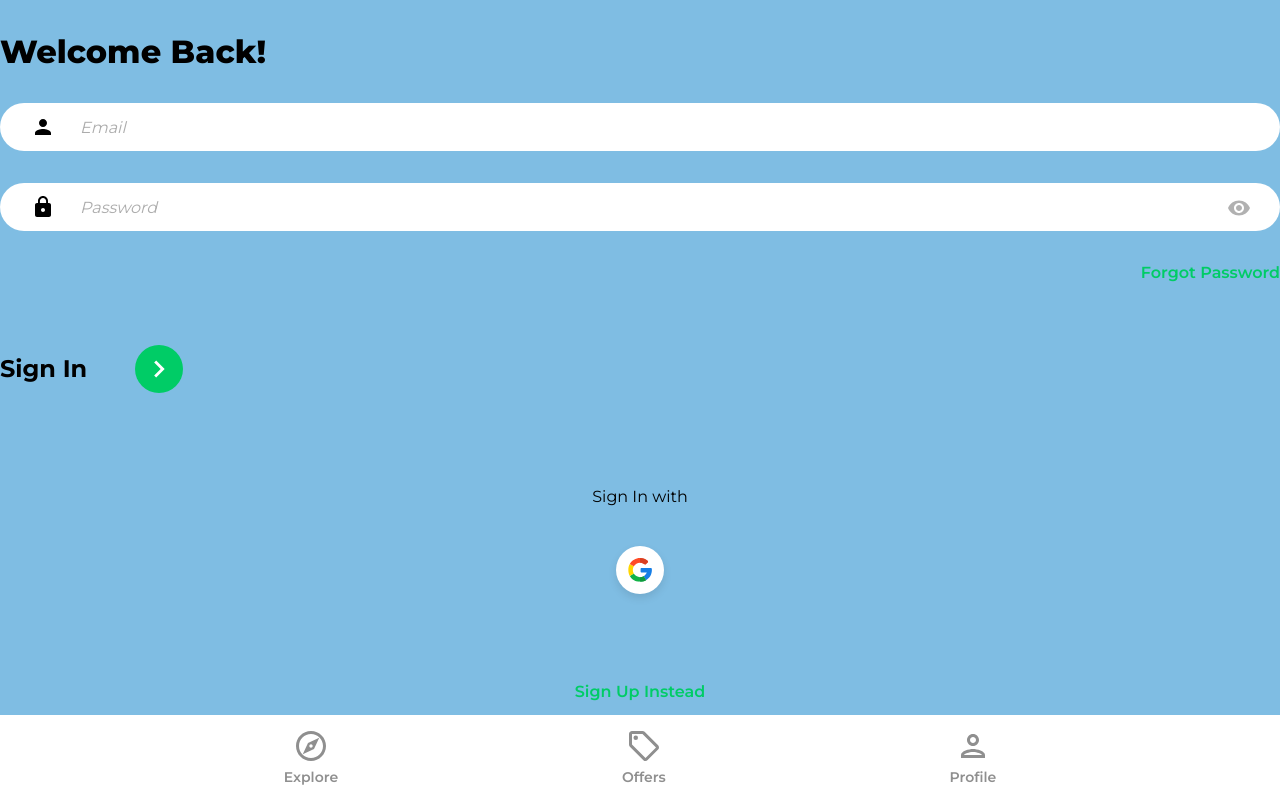
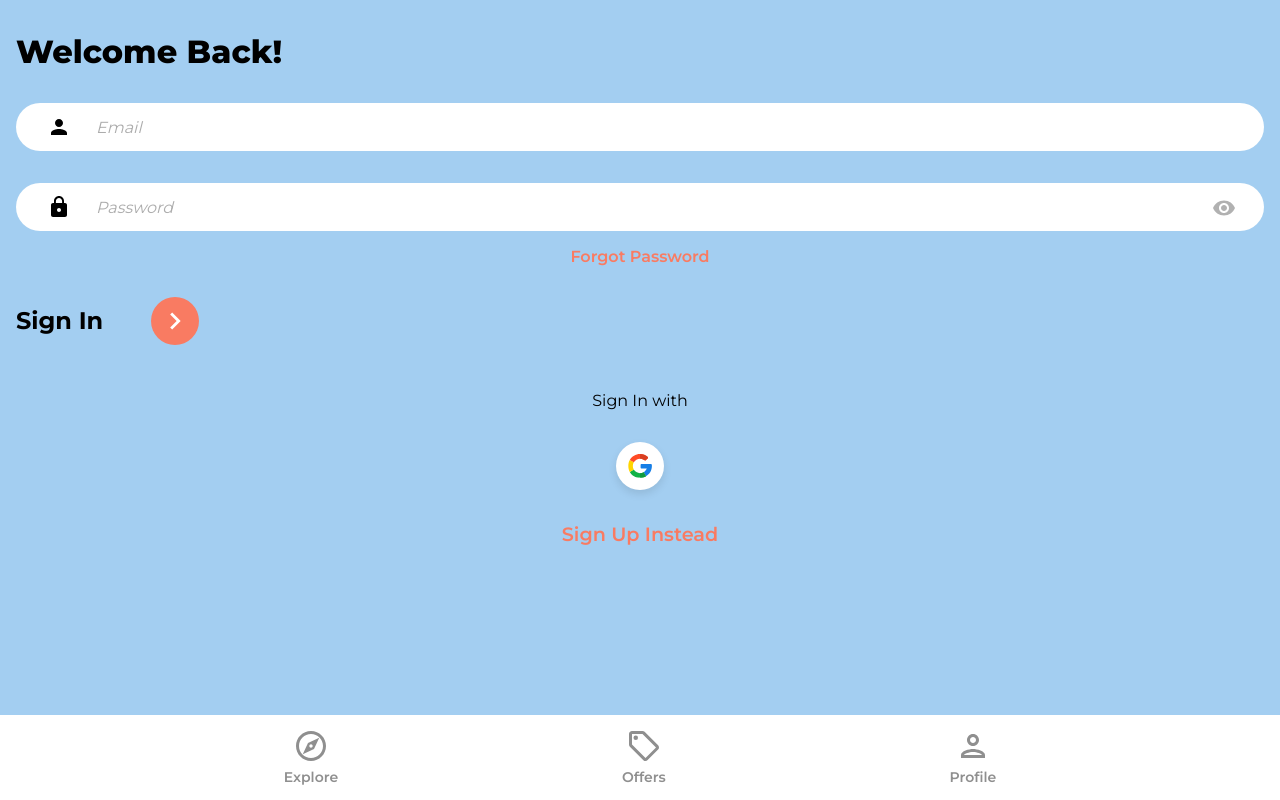
Before and after one commit to iancover/home-in, a React (Create React App) app: page /sign-in in a window 1280 px wide. Built offline with nearby package versions, Linux system fonts and the light colour scheme.

Commit message:
style: Update class names

```diff
--- a/src/components/ListingItem.jsx
+++ b/src/components/ListingItem.jsx
@@ -63,7 +63,7 @@ function ListingItem({ listing, id, onEdit, onDelete }) {
           {onDelete && (
             <DeleteIcon
               className='delete-icon'
-              fill='rgb(194, 110, 101)'
+              fill='rgb(50, 50, 50, .3)'
               onClick={() => onDelete(listing.id, listing.name)}
             />
           )}
@@ -71,7 +71,7 @@ function ListingItem({ listing, id, onEdit, onDelete }) {
           {onEdit && (
             <EditIcon
               className='edit-icon'
-              fill='rgba(50, 50, 50, .5)'
+              fill='rgba(50, 50, 50, .3)'
               onClick={() => onEdit(id)}
             />
           )}
--- a/src/components/OAuth.jsx
+++ b/src/components/OAuth.jsx
@@ -45,10 +45,10 @@ function OAuth() {
   };
 
   return (
-    <div className='social-login'>
+    <div className='oauth-login-div'>
       <p>Sign {location.pathname === '/sign-up' ? 'Up' : 'In'} with </p>
-      <button className='social-icon-div' onClick={onGoogleClick}>
-        <img src={googleIcon} alt='google' className='social-icon-img' />
+      <button className='oauth-login-btn' onClick={onGoogleClick}>
+        <img src={googleIcon} alt='google' className='oauth-login-img-icon' />
       </button>
     </div>
   );
--- a/src/index.css
+++ b/src/index.css
@@ -2,6 +2,15 @@
 
 * {
   box-sizing: border-box;
+}
+
+:root {
+  --black: #000;
+  --grey: #333;
+  --white: #fff;
+  --blue: #a3cef1;
+  --orange: #f97b62;
+  --green: #00cc66;
 }
 
 html::-webkit-scrollbar {
@@ -12,8 +21,7 @@ html::-webkit-scrollbar {
 body {
   margin: 0;
   font-family: 'Montserrat', sans-serif;
-  /* background-color: #93dda8; */
-  background-color: #7fbde3;
+  background-color: var(--blue);
 }
 
 li {
@@ -24,14 +32,6 @@ li {
   display: flex;
 }
 
-.imgs-info {
-  font-size: 0.9rem;
-  opacity: 0.75;
-}
-
-.lighter {
-  color: rgba(0, 0, 0, 0.4);
-}
 
 /*  HEADINGS  */
 
@@ -70,8 +70,8 @@ button {
   padding: 0.85rem 2rem;
   font-weight: 600;
   font-size: 1.25rem;
-  color: #ffffff;
-  background: #00cc66;
+  color: var(--white);
+  background-color: var(--orange);
   border-radius: 1rem;
   cursor: pointer;
 }
@@ -82,11 +82,12 @@ button {
   align-items: center;
   width: 80%;
   margin: 0 auto;
-  padding: 0.85rem 2rem;
+  padding: 0.8rem 2rem;
   font-weight: 600;
   font-size: 1.25rem;
-  color: #ffffff;
-  background: rgb(194, 110, 101);
+  color: var(--orange);
+  background-color: transparent;
+  border: 2px var(--orange) solid;
   border-radius: 1rem;
   cursor: pointer;
 }
@@ -94,25 +95,18 @@ button {
 a {
   text-decoration: none;
   display: block;
-  color: #000000;
+  color: var(--black);
 }
 
-.register-link {
-  margin-top: 4rem;
-  margin-bottom: 3rem;
-  text-align: center;
-  font-weight: 600;
-  color: #00cc66;
-}
-
-.link-copied {
+/* Listing.jsx */
+p.link-copied {
   position: fixed;
   top: 9%;
   right: 5%;
   z-index: 2;
   padding: 0.5rem 1rem;
   font-weight: 600;
-  background-color: #ffffff;
+  background-color: var(--white);
   border-radius: 1rem;
 }
 
@@ -130,7 +124,7 @@ a {
   font-family: 'Montserrat', sans-serif;
   font-size: 1rem;
   font-weight: 600;
-  color: #333;
+  color: var(--grey);
   background-color: rgba(255, 255, 255, 0.7);
   border-radius: 1rem;
   cursor: pointer;
@@ -138,7 +132,7 @@ a {
 
 .delete-icon {
   position: absolute;
-  top: 5%;
+  top: 70%;
   right: -5%;
   height: 25%;
   width: 25%;
@@ -147,7 +141,7 @@ a {
 
 .edit-icon {
   position: absolute;
-  top: 40%;
+  top: 10%;
   right: -3%;
   height: 20%;
   width: 20%;
@@ -166,7 +160,7 @@ a {
   padding: 0 3rem;
   font-family: 'Montserrat', sans-serif;
   font-size: 1rem;
-  background: #ffffff;
+  background: var(--white);
   border: none;
   border-radius: 3rem;
   box-shadow: rgba(0, 0, 0, 0.11);
@@ -181,19 +175,19 @@ textarea::placeholder {
 }
 
 .textarea {
-  height: 300px;
+  height: 200px;
   padding: 1rem 1.5rem;
   border-radius: 1rem;
 }
 
 .name-input {
   margin-bottom: 2rem;
-  background: url('./assets/svg/badgeIcon.svg') #ffffff 2.5% center no-repeat;
+  background: url('./assets/svg/badgeIcon.svg') var(--white) 2.5% center no-repeat;
 }
 
 .email-input {
   margin-bottom: 2rem;
-  background: url('./assets/svg/personIcon.svg') #ffffff 2.5% center no-repeat;
+  background: url('./assets/svg/personIcon.svg') var(--white) 2.5% center no-repeat;
 }
 
 .pwd-input-div {
@@ -201,8 +195,8 @@ textarea::placeholder {
 }
 
 .pwd-input {
-  margin-bottom: 2rem;
-  background: url('./assets/svg/lockIcon.svg') #ffffff 2.5% center no-repeat;
+  margin-bottom: 1rem;
+  background: url('./assets/svg/lockIcon.svg') var(--white) 2.5% center no-repeat;
 }
 
 .show-pwd {
@@ -223,9 +217,9 @@ textarea::placeholder {
 }
 
 .forgot-pwd-link {
-  text-align: right;
+  text-align: center;
   font-weight: 600;
-  color: #00cc66;
+  color: var(--orange);
   cursor: pointer;
 }
 
@@ -262,7 +256,7 @@ textarea::placeholder {
 .form-input-file,
 .form-btn-active {
   padding: 0.9rem 3rem;
-  background-color: #ffffff;
+  background-color: var(--white);
   font-weight: 600;
   border-radius: 1rem;
   font-size: 1rem;
@@ -273,8 +267,8 @@ textarea::placeholder {
 }
 
 .form-btn-active {
-  background-color: #00cc66;
-  color: #ffffff;
+  background-color: var(--orange);
+  color: var(--white);
 }
 
 .form-input,
@@ -321,9 +315,9 @@ textarea::placeholder {
 }
 
 .form-input-file::-webkit-file-upload-button {
-  background-color: #00cc66;
+  background-color: var(--orange);
   border: none;
-  color: #ffffff;
+  color: var(--white);
   font-weight: 600;
   padding: 0.5rem 0.75rem;
   border-radius: 1rem;
@@ -337,12 +331,12 @@ textarea::placeholder {
 .offers-pg,
 .profile-pg,
 .listing-pg,
-.contact-pg {
+.contact-pg,
+.sign-in-pg,
+.sign-up-pg,
+.create-listing-pg,
+.edit-listing-pg {
   margin: 1rem;
-}
-
-.offers-pg,
-.category-pg {
   margin-bottom: 10rem;
 }
 
@@ -393,8 +387,8 @@ textarea::placeholder {
   padding: 0.5rem;
   text-align: center;
   font-weight: 600;
-  color: #ffffff;
-  background-color: #000000;
+  color: var(--white);
+  background-color: var(--black);
   border-radius: 1rem;
   opacity: 0.7;
   cursor: pointer;
@@ -404,8 +398,8 @@ textarea::placeholder {
 
 .offer-badge {
   padding: 0.25rem 0.5rem;
-  background-color: #000000;
-  color: #ffffff;
+  background-color: var(--black);
+  color: var(--white);
   border-radius: 1rem;
   margin-left: 1rem;
   font-size: 0.8rem;
@@ -429,8 +423,8 @@ button.log-out {
   font-family: 'Montserrat', sans-serif;
   font-size: 1rem;
   font-weight: 600;
-  color: #ffffff;
-  background-color: #00cc66;
+  color: var(--white);
+  background-color: var(--orange);
   border-radius: 1rem;
   cursor: pointer;
 }
@@ -444,14 +438,14 @@ button.log-out {
 .profile-card {
   /* max-width: 500px; */
   padding: 1rem;
-  background-color: #ffffff;
+  background-color: var(--white);
   border-radius: 1rem;
   box-shadow: rgba(0, 0, 0, 0.2);
 }
 
 .profile-change-details {
   font-weight: 600;
-  color: #00cc66;
+  color: var(--orange);
   cursor: pointer;
 }
 
@@ -489,7 +483,7 @@ button.log-out {
   align-items: center;
   width: 3rem;
   height: 3rem;
-  color: #333;
+  color: var(--grey);
   background-color: rgba(255, 255, 255, 0.7);
   border-radius: 50%;
   cursor: pointer;
@@ -523,7 +517,7 @@ button.log-out {
   display: inline;
   margin-right: 1rem;
   padding: 0.25rem 0.5rem;
-  color: #ffffff;
+  color: var(--white);
   background-color: rgba(70, 73, 76, 0.8);
   border-radius: 2rem;
   font-weight: 600;
@@ -535,7 +529,7 @@ button.log-out {
   padding: 0.25rem 0.5rem;
   font-size: 0.8rem;
   font-weight: 600;
-  color: #ffffff;
+  color: var(--white);
   background-color: rgba(70, 73, 76, 0.8);
   border-radius: 1rem;
 }
@@ -576,7 +570,7 @@ button.log-out {
 }
 
 .swiper-pgn-bullet-active {
-  background-color: #ffffff !important;
+  background-color: var(--white) !important;
 }
 
 .swiper-slide-div {
@@ -599,7 +593,7 @@ button.log-out {
   max-width: 60%;
   font-size: 1.1rem;
   font-weight: 600;
-  color: #ffffff;
+  color: var(--white);
   background-color: rgba(0, 0, 0, 0.5);
   border-top-left-radius: 2px;
   border-bottom-left-radius: 2px;
@@ -612,8 +606,8 @@ button.log-out {
   max-width: 90%;
   padding: 0.25rem 0.5rem;
   font-weight: 600;
-  color: #000000;
-  background-color: #ffffff;
+  color: var(--black);
+  background-color: var(--white);
   border-radius: 1rem;
   opacity: 0.85;
 }
@@ -702,7 +696,7 @@ button.log-out {
 
 /*  CREATE & EDIT LISTING */
 
-.create-listing {
+.create-listing-link {
   display: flex;
   justify-content: space-between;
   align-items: center;
@@ -710,24 +704,33 @@ button.log-out {
   margin-top: 2rem;
   padding: 0.25rem 1rem;
   font-weight: 600;
-  background-color: #ffffff;
+  background-color: var(--white);
   border-radius: 1rem;
   box-shadow: rgba(0, 0, 0, 0.2);
 }
 
-.create-listing-btn {
-  margin-top: 3rem;
+.create-edit-listing-btn {
+  margin-top: 2rem;
+}
+
+.create-edit-cancel-btn {
+  margin-top: 2rem;
+}
+
+.sub-input-info {
+  font-size: 0.9rem;
+  opacity: 0.4;
 }
 
 /*  SIGN IN & SIGN OUT  */
 
 .sign-in-bar,
 .sign-up-bar {
-  margin-top: 3rem;
+  /* position: inherit; */
   display: flex;
-  justify-content: space-between;
+  margin-top: 1rem;
+  justify-content: space-around;
   align-items: center;
-  position: inherit;
 }
 
 .sign-in-btn,
@@ -737,12 +740,6 @@ button.log-out {
   cursor: pointer;
 }
 
-.sign-in-txt,
-.sign-up-txt {
-  font-size: 1.5rem;
-  font-weight: 700;
-}
-
 .sign-in-btn,
 .sign-up-btn {
   display: flex;
@@ -750,32 +747,51 @@ button.log-out {
   align-items: center;
   width: 3rem;
   height: 3rem;
-  background-color: #00cc66;
+  background-color: var(--orange);
   border-radius: 50%;
 }
 
-.social-login {
+.sign-in-txt,
+.sign-up-txt {
+  font-size: 1.5rem;
+  font-weight: 700;
+}
+
+.sign-instead-link {
+  margin-top: 1rem;
+  margin-bottom: 2rem;
+  text-align: center;
+  font-size: 1.2rem;
+  font-weight: 600;
+  /* color: #00CC66; */
+  color: var(--orange);
+}
+
+
+/*  OAUTH  */
+
+.oauth-login-div {
   display: flex;
   flex-direction: column;
   align-items: center;
-  margin-top: 4rem;
+  margin-top: 1rem;
 }
 
-.social-icon-div {
+.oauth-login-btn {
   display: flex;
   justify-content: center;
   align-items: center;
   padding: 0.75rem;
-  margin: 1.5rem;
+  margin: 1rem;
   width: 3rem;
   height: 3rem;
-  background-color: #ffffff;
+  background-color: var(--white);
   border-radius: 50%;
   box-shadow: 0 4px 8px 0 rgba(0, 0, 0, 0.1);
   cursor: pointer;
 }
 
-.social-icon-img {
+.oauth-login-img-icon {
   width: 100%;
 }
 
@@ -793,7 +809,7 @@ button.log-out {
   right: 0;
   z-index: 1000;
   height: 85px;
-  background-color: #ffffff;
+  background-color: var(--white);
 }
 
 .navbar-nav {
@@ -826,7 +842,7 @@ button.log-out {
 }
 
 .nav-list-item-name-active {
-  color: #2c2c2c;
+  color: var(--grey);
 }
 
 /*  LISTING ITEM  */
@@ -885,12 +901,12 @@ button.log-out {
 
 .list-item-price {
   display: flex;
+  align-items: center;
   margin-top: 0.5rem;
+  margin-bottom: 0;
   font-weight: 600;
   font-size: 1.1rem;
-  color: #00cc66;
-  margin-bottom: 0;
-  align-items: center;
+  color: var(--orange);
 }
 
 .list-item-info-div {
@@ -924,7 +940,7 @@ button.log-out {
   width: 64px;
   height: 64px;
   border: 8px solid;
-  border-color: #00cc66 transparent #00cc66 transparent;
+  border-color: var(--orange) transparent var(--orange) transparent;
   border-radius: 50%;
   animation: spin 1.2s linear infinite;
 }
@@ -941,7 +957,6 @@ button.log-out {
 
 /*  Inputs  */
 @media (min-width: 1100px) {
-  /* inputs */
   .input,
   .pwd-input,
   .email-input,
--- a/src/pages/Profile.jsx
+++ b/src/pages/Profile.jsx
@@ -175,7 +175,7 @@ function Profile() {
           </form>
         </div>
 
-        <Link to='/create-listing' className='create-listing'>
+        <Link to='/create-listing' className='create-listing-link'>
           <img src={homeIcon} alt='home' />
           <p>Sell or Rent your home</p>
           <img src={arrowRight} alt='arrow right' />
--- a/src/pages/SignIn.jsx
+++ b/src/pages/SignIn.jsx
@@ -55,7 +55,7 @@ function SignIn() {
 
   return (
     <>
-      <div className='pg-container'>
+      <div className='sign-in-pg'>
         <header>
           <p className='pg-heading-1'>Welcome Back!</p>
         </header>
@@ -103,7 +103,7 @@ function SignIn() {
         {/* Google OAuth */}
         <OAuth />
 
-        <Link to='/sign-up' className='register-link'>
+        <Link to='/sign-up' className='sign-instead-link'>
           Sign Up Instead
         </Link>
       </div>
--- a/src/pages/SignUp.jsx
+++ b/src/pages/SignUp.jsx
@@ -71,7 +71,7 @@ function SignUp() {
 
   return (
     <>
-      <div className='pg-container'>
+      <div className='sign-up-pg'>
         <header>
           <p className='pg-heading-1'>Welcome</p>
         </header>
@@ -124,7 +124,7 @@ function SignUp() {
         {/* Google OAuth btn */}
         <OAuth />
 
-        <Link to='/sign-in' className='register-link'>
+        <Link to='/sign-in' className='sign-instead-link'>
           Sign In Instead
         </Link>
       </div>
```
Also changed, not shown: src/pages/CreateListing.jsx (+4 -4 lines), src/pages/EditListing.jsx (+8 -11 lines).
